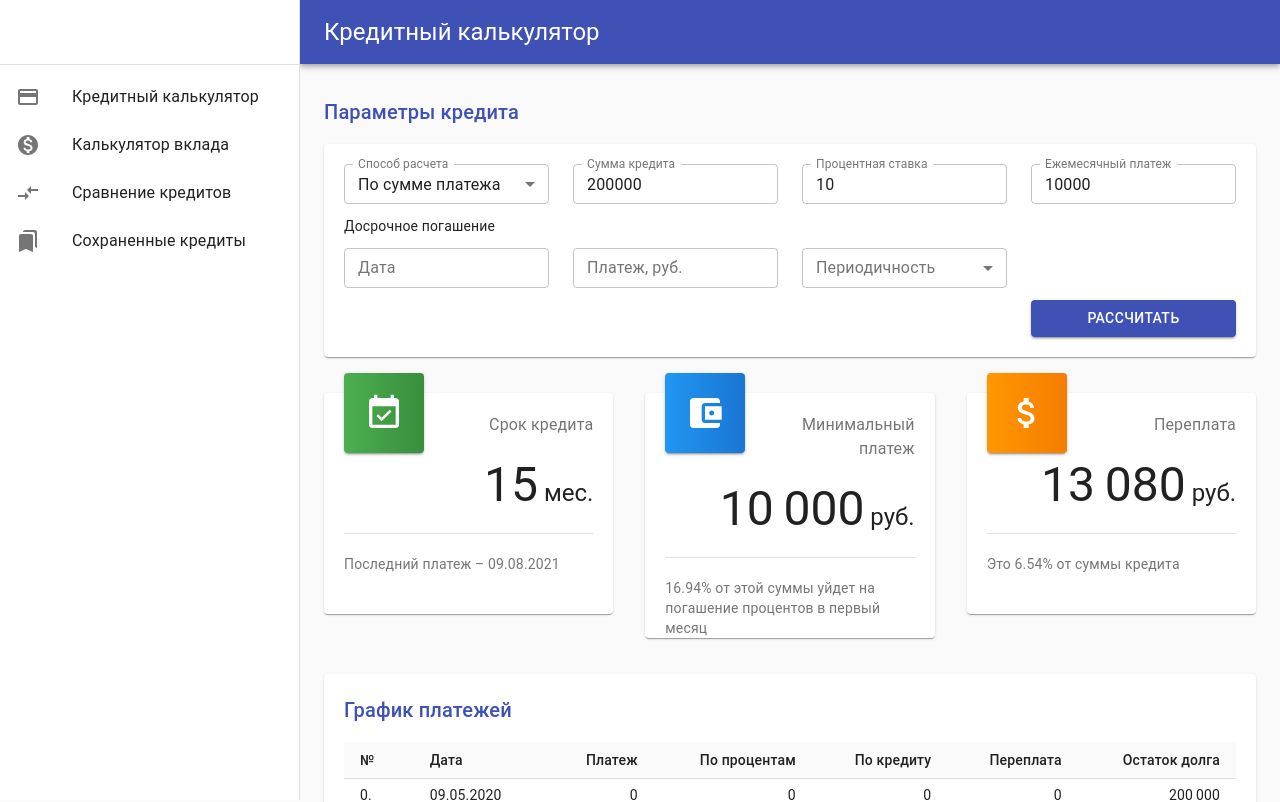
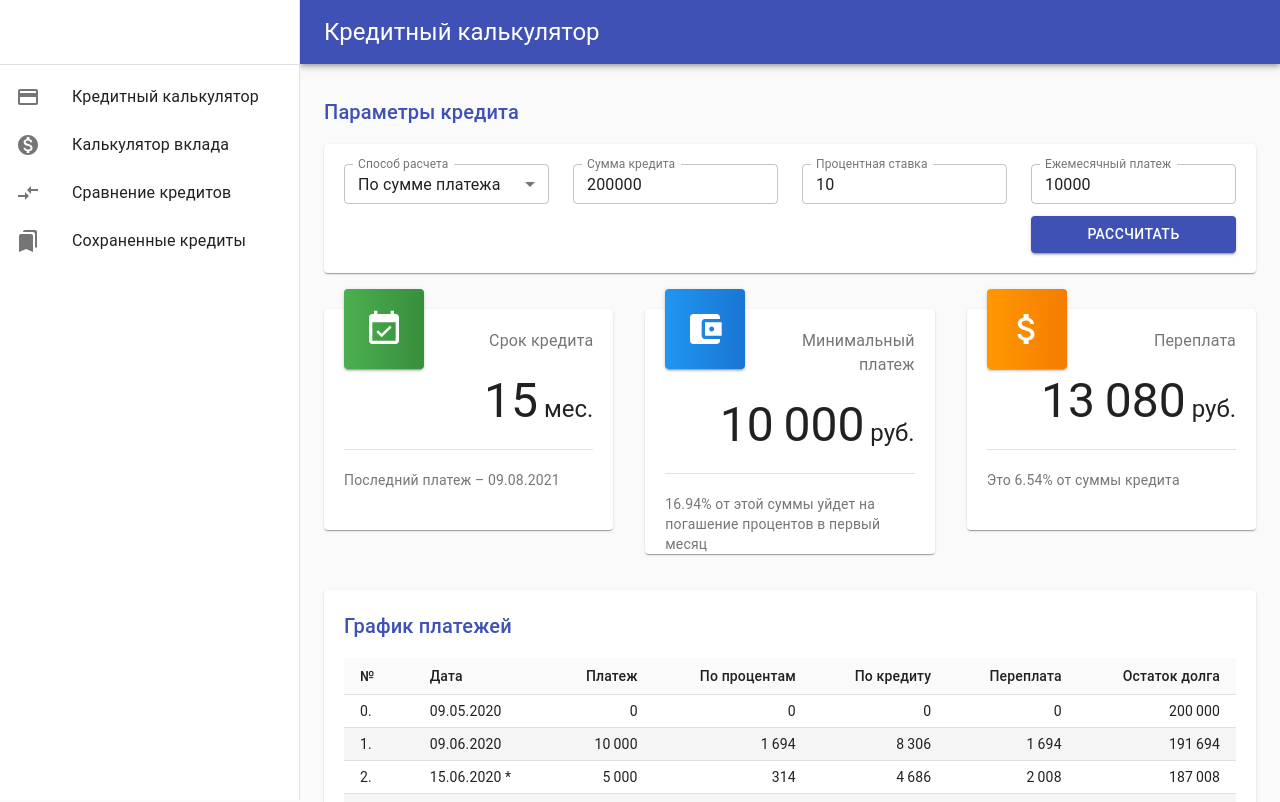
Before and after one commit to leonidfeskov/calculator, a React app: page / in a window 1280 px wide. Shown: the top 802 px of the page. Built offline with nearby package versions, Linux system fonts and the light colour scheme.

Commit message:
Remove final-form

```diff
--- a/package.json
+++ b/package.json
@@ -7,11 +7,9 @@
     "@material-ui/icons": "4.9.1",
     "classnames": "2.2.6",
     "core-js": "3.6.5",
-    "final-form": "4.19.1",
     "prop-types": "15.7.2",
     "react": "16.13.1",
     "react-dom": "16.13.1",
-    "react-final-form": "6.4.0",
     "react-redux": "7.2.0",
     "react-router-dom": "5.1.2",
     "recharts": "1.8.5",
--- a/src/calc/credit.js
+++ b/src/calc/credit.js
@@ -54,7 +54,6 @@ class Credit {
     makePrepayments() {
         const currentPaymentDate = formatDateISO(this.currentPaymentDate);
         const nextPaymentDate = formatDateISO(this.nextPaymentDate);
-        console.log(currentPaymentDate, nextPaymentDate);
 
         // досрочные платежи, которые нужно учесть между платежными датами по графику платежей
         const currentPrepayments = this.prepayments.filter((prepayment) => {
--- a/src/components/CreditForm/index.js
+++ b/src/components/CreditForm/index.js
@@ -1,6 +1,5 @@
 import React from 'react';
 import { useSelector, useDispatch } from 'react-redux';
-import { Form, Field } from 'react-final-form';
 import MuiButton from '@material-ui/core/Button';
 import MuiGrid from '@material-ui/core/Grid';
 import MuiMenuItem from '@material-ui/core/MenuItem';
@@ -9,7 +8,7 @@ import Box from 'src/components/common/Box';
 import BoxTitle from 'src/components/common/Box/Title';
 import Input from 'src/components/common/Input';
 import Select from 'src/components/common/Select';
-import { CALCULATING_TYPE } from 'src/reducers/creditParams';
+import { CALCULATING_TYPE, setCreditParam } from 'src/reducers/creditParams';
 import { setCreditData } from 'src/reducers/creditData';
 import calculateCredit from 'src/calc/credit';
 
@@ -17,28 +16,14 @@ export default function CreditForm() {
     const { creditParams } = useSelector((state) => state);
     const dispatch = useDispatch();
 
-    const onSubmit = (values) => {
-        const creditSum = parseFloat(values.creditSum);
-        const creditPercent = parseFloat(values.creditPercent);
-        const paymentPerMonth = parseFloat(values.paymentPerMonth);
-        const creditPeriod = parseFloat(values.creditPeriod);
+    const onChange = (name, value) => {
+        dispatch(setCreditParam(name, value));
+        console.log(name, value);
+    };
 
-        const prepayments = [
-            {
-                date: values.prepaymentDate,
-                payment: parseFloat(values.prepaymentPayment),
-                repeat: values.prepaymentRepeat,
-            },
-        ];
-
-        const creditData = calculateCredit({
-            calculatingType: values.calculatingType,
-            creditSum,
-            creditPercent,
-            paymentPerMonth,
-            creditPeriod,
-            prepayments,
-        });
+    const onSubmit = (event) => {
+        event.preventDefault();
+        const creditData = calculateCredit(creditParams);
         dispatch(setCreditData(creditData));
     };
 
@@ -46,86 +31,82 @@ export default function CreditForm() {
         <>
             <BoxTitle>Параметры кредита</BoxTitle>
             <Box>
-                <Form
-                    onSubmit={onSubmit}
-                    initialValues={creditParams}
-                    render={({ handleSubmit, values }) => (
-                        <form onSubmit={handleSubmit} noValidate autoComplete="off">
+                <form onSubmit={onSubmit} noValidate autoComplete="off">
                     <MuiGrid container spacing={3}>
                         <MuiGrid item xs={12} md={3} lg={3}>
-                                    <Field name="calculatingType">
-                                        {({ input }) => (
-                                            <Select {...input} label="Способ расчета">
-                                                <MuiMenuItem value={CALCULATING_TYPE.BY_PAYMENT}>
-                                                    По сумме платежа
-                                                </MuiMenuItem>
-                                                <MuiMenuItem value={CALCULATING_TYPE.BY_PERIOD}>
-                                                    По сроку кредита
-                                                </MuiMenuItem>
+                            <Select
+                                value={creditParams.calculatingType}
+                                onChange={({ target }) => onChange('calculatingType', target.value)}
+                                label="Способ расчета"
+                            >
+                                <MuiMenuItem value={CALCULATING_TYPE.BY_PAYMENT}>По сумме платежа</MuiMenuItem>
+                                <MuiMenuItem value={CALCULATING_TYPE.BY_PERIOD}>По сроку кредита</MuiMenuItem>
                             </Select>
-                                        )}
-                                    </Field>
                         </MuiGrid>
                         <MuiGrid item xs={12} md={3} lg={3}>
-                                    <Field name="creditSum">
-                                        {({ input }) => <Input {...input} label="Сумма кредита" />}
-                                    </Field>
+                            <Input
+                                value={creditParams.creditSum}
+                                onChange={({ target }) => onChange('creditSum', parseFloat(target.value))}
+                                label="Сумма кредита"
+                            />
                         </MuiGrid>
                         <MuiGrid item xs={12} md={3} lg={3}>
-                                    <Field name="creditPercent">
-                                        {({ input }) => <Input {...input} label="Процентная ставка" />}
-                                    </Field>
+                            <Input
+                                value={creditParams.creditPercent}
+                                onChange={({ target }) => onChange('creditPercent', parseFloat(target.value))}
+                                label="Процентная ставка"
+                            />
                         </MuiGrid>
                         <MuiGrid item xs={12} md={3} lg={3}>
-                                    {values.calculatingType === CALCULATING_TYPE.BY_PAYMENT && (
-                                        <Field name="paymentPerMonth">
-                                            {({ input }) => <Input {...input} label="Ежемесячный платеж" />}
-                                        </Field>
+                            {creditParams.calculatingType === CALCULATING_TYPE.BY_PAYMENT && (
+                                <Input
+                                    value={creditParams.paymentPerMonth}
+                                    onChange={({ target }) => onChange('paymentPerMonth', parseFloat(target.value))}
+                                    label="Ежемесячный платеж"
+                                />
                             )}
-                                    {values.calculatingType === CALCULATING_TYPE.BY_PERIOD && (
-                                        <Field name="creditPeriod">
-                                            {({ input }) => <Input {...input} label="Срок кредита, мес." />}
-                                        </Field>
+                            {creditParams.calculatingType === CALCULATING_TYPE.BY_PERIOD && (
+                                <Input
+                                    value={creditParams.creditPeriod}
+                                    onChange={({ target }) => onChange('creditPeriod', parseFloat(target.value))}
+                                    label="Срок кредита, мес."
+                                />
                             )}
                         </MuiGrid>
                     </MuiGrid>
-                            <MuiGrid container spacing={3}>
-                                <MuiGrid item xs={12} md={12} lg={12}>
-                                    Досрочное погашение
-                                </MuiGrid>
-                            </MuiGrid>
-                            <MuiGrid container spacing={3}>
-                                <MuiGrid item xs={12} md={3} lg={3}>
-                                    <Field name="prepaymentDate">
-                                        {({ input }) => <Input {...input} label="Дата" />}
-                                    </Field>
-                                </MuiGrid>
-                                <MuiGrid item xs={12} md={3} lg={3}>
-                                    <Field name="prepaymentPayment">
-                                        {({ input }) => <Input {...input} label="Платеж, руб." />}
-                                    </Field>
-                                </MuiGrid>
-                                <MuiGrid item xs={12} md={3} lg={3}>
-                                    <Field name="prepaymentRepeat">
-                                        {({ input }) => (
-                                            <Select {...input} label="Периодичность">
-                                                <MuiMenuItem value="everyMonth">раз в месяц</MuiMenuItem>
-                                                <MuiMenuItem value="none">один раз</MuiMenuItem>
-                                            </Select>
-                                        )}
-                                    </Field>
-                                </MuiGrid>
-                            </MuiGrid>
+                    {/* <MuiGrid container spacing={3}>*/}
+                    {/*    <MuiGrid item xs={12} md={12} lg={12}>*/}
+                    {/*        Досрочное погашение*/}
+                    {/*    </MuiGrid>*/}
+                    {/* </MuiGrid>*/}
+                    {/* <MuiGrid container spacing={3}>*/}
+                    {/*    <MuiGrid item xs={12} md={3} lg={3}>*/}
+                    {/*        <Field name="prepaymentDate">{({ input }) => <Input {...input} label="Дата" />}</Field>*/}
+                    {/*    </MuiGrid>*/}
+                    {/*    <MuiGrid item xs={12} md={3} lg={3}>*/}
+                    {/*        <Field name="prepaymentPayment">*/}
+                    {/*            {({ input }) => <Input {...input} label="Платеж, руб." />}*/}
+                    {/*        </Field>*/}
+                    {/*    </MuiGrid>*/}
+                    {/*    <MuiGrid item xs={12} md={3} lg={3}>*/}
+                    {/*        <Field name="prepaymentRepeat">*/}
+                    {/*            {({ input }) => (*/}
+                    {/*                <Select {...input} label="Периодичность">*/}
+                    {/*                    <MuiMenuItem value="everyMonth">раз в месяц</MuiMenuItem>*/}
+                    {/*                    <MuiMenuItem value="none">один раз</MuiMenuItem>*/}
+                    {/*                </Select>*/}
+                    {/*            )}*/}
+                    {/*        </Field>*/}
+                    {/*    </MuiGrid>*/}
+                    {/* </MuiGrid>*/}
                     <MuiGrid container justify="flex-end" spacing={3}>
                         <MuiGrid item xs={12} md={3} lg={3}>
-                                    <MuiButton variant="contained" color="primary" fullWidth type="submit">
+                            <MuiButton variant="contained" color="primary" fullWidth type="submit" onClick={onSubmit}>
                                 Рассчитать
                             </MuiButton>
                         </MuiGrid>
                     </MuiGrid>
                 </form>
-                    )}
-                />
             </Box>
         </>
     );
--- a/src/reducers/creditParams.js
+++ b/src/reducers/creditParams.js
@@ -1,14 +1,15 @@
-const SET_CREDIT_PARAMS = 'SET_CREDIT_PARAMS';
+const SET_CREDIT_PARAM = 'SET_CREDIT_PARAM';
 
 export const CALCULATING_TYPE = {
     BY_PERIOD: 'by_period',
     BY_PAYMENT: 'by_payment',
 };
 
-export function setCreditParams(params) {
+export function setCreditParam(name, value) {
     return {
-        type: SET_CREDIT_PARAMS,
-        params,
+        type: SET_CREDIT_PARAM,
+        name,
+        value,
     };
 }
 
@@ -29,8 +30,11 @@ export const initialCreditParams = {
 
 export default function creditParams(state = initialCreditParams, action) {
     switch (action.type) {
-        case SET_CREDIT_PARAMS:
-            return { ...action.params };
+        case SET_CREDIT_PARAM:
+            return {
+                ...state,
+                [action.name]: action.value,
+            };
         default:
             return state;
     }
```
Also changed, not shown: 1 other file (tests, documents, lock files or other folders). Lines whose indentation alone changed are shown as unchanged.
